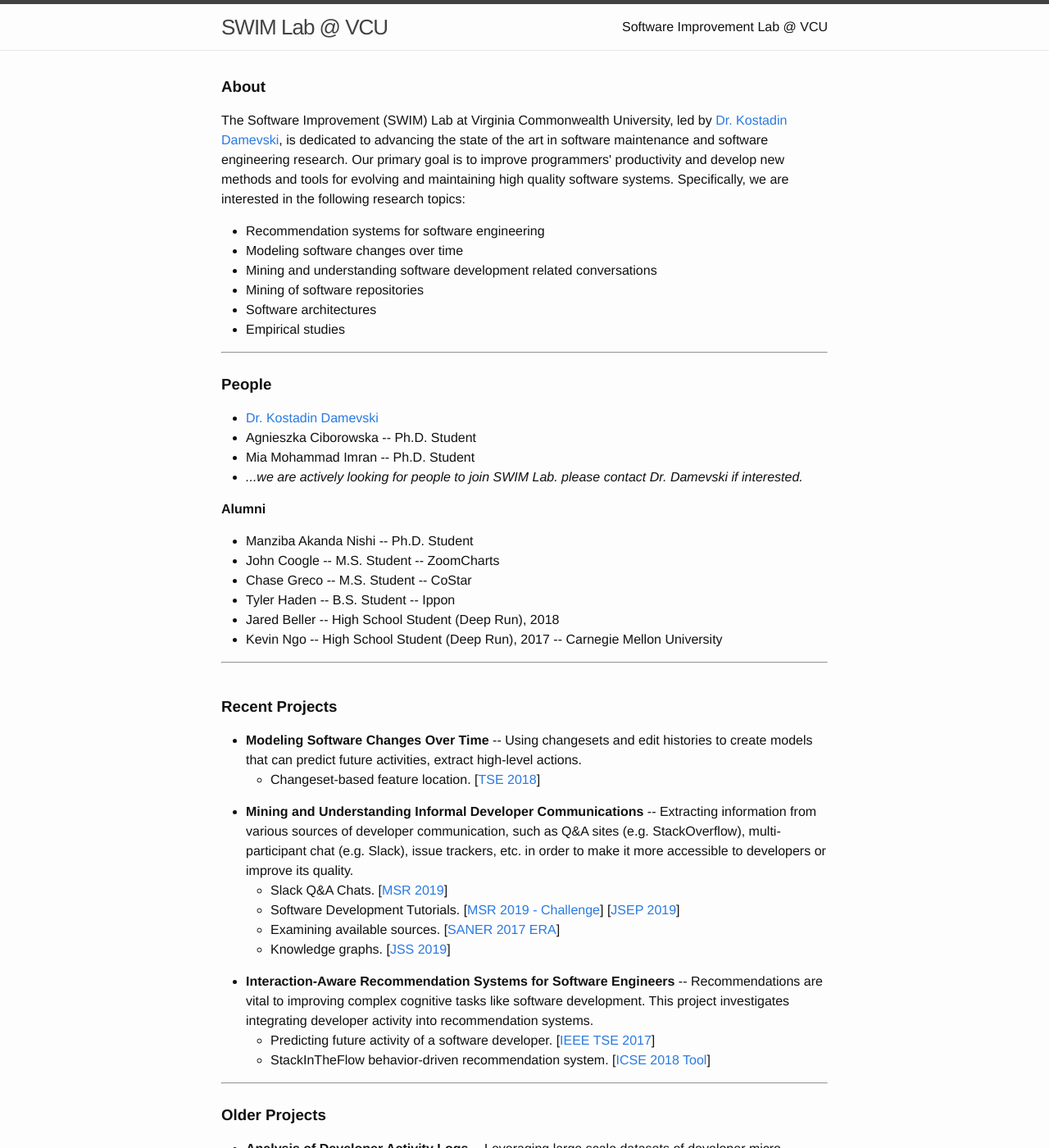
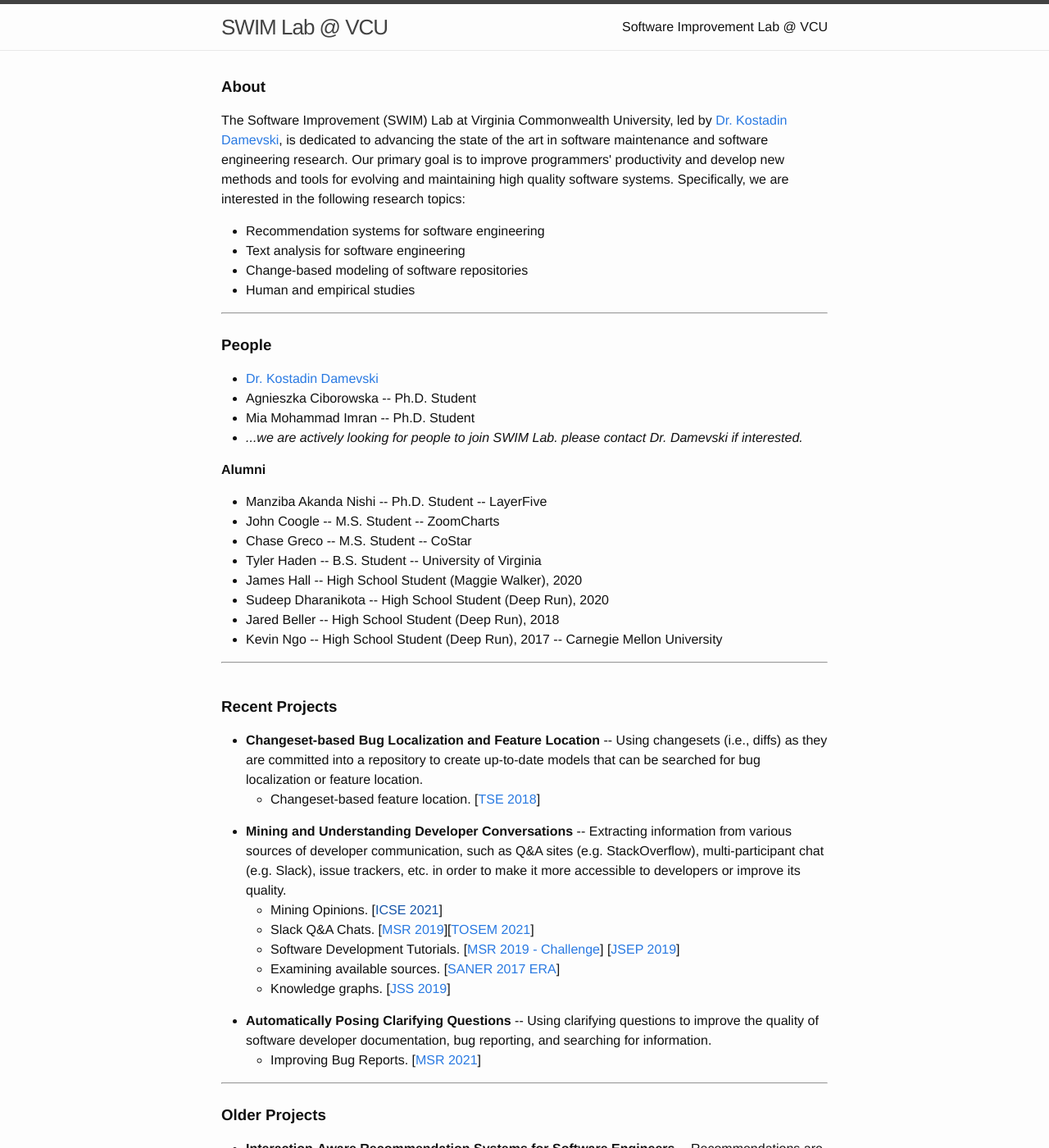
Before and after one commit to vcu-swim-lab/vcu-swim-lab.github.io, a Jekyll site: the page built from index.html, in a window 1280 px wide and 1400 px high. Shown: the whole window at 82% size. Built offline with Jekyll 4.4.1, drawn with Linux system fonts in a browser that asks for light colours; some of the changed text lies outside the part shown.

Commit message:
changes may 2021

```diff
--- a/index.html
+++ b/index.html
@@ -16,11 +16,9 @@ title: Software Improvement Lab @ VCU
 
       <ul>
          <li>Recommendation systems for software engineering</li>
-         <li>Modeling software changes over time</li>
-         <li>Mining and understanding software development related conversations</li>
-         <li>Mining of software repositories</li>
-         <li>Software architectures</li>
-         <li>Empirical studies</li>
+         <li>Text analysis for software engineering</li>
+         <li>Change-based modeling of software repositories</li>
+         <li>Human and empirical studies</li>
       </ul>
       <hr>
 
@@ -46,10 +44,12 @@ title: Software Improvement Lab @ VCU
       </ul>
       <h4><b>Alumni</b><h4>
       <ul>
-        <li>Manziba Akanda Nishi -- Ph.D. Student</li>
+        <li>Manziba Akanda Nishi -- Ph.D. Student -- LayerFive</li>
         <li>John Coogle -- M.S. Student -- ZoomCharts</li>
         <li>Chase Greco -- M.S. Student -- CoStar</li>
-        <li>Tyler Haden -- B.S. Student -- Ippon</li>
+        <li>Tyler Haden -- B.S. Student -- University of Virginia</li>
+        <li>James Hall -- High School Student (Maggie Walker), 2020 </li>
+        <li>Sudeep Dharanikota -- High School Student (Deep Run), 2020 </li>
         <li>Jared Beller -- High School Student (Deep Run), 2018 </li>
         <li>Kevin Ngo -- High School Student (Deep Run), 2017 -- Carnegie Mellon University</li>
       </ul>
@@ -58,26 +58,26 @@ title: Software Improvement Lab @ VCU
       <br>
       <h3><b>Recent Projects</b></h3>
       <ul>
-        <li><b>Modeling Software Changes Over Time</b> -- Using changesets and edit histories to create models that can predict future activities, extract high-level actions.</li>
+        <li><b>Changeset-based Bug Localization and Feature Location</b> -- Using changesets (i.e., diffs) as they are committed into a repository to create up-to-date models that can be searched for bug localization or feature location.</li>
           <ul>
             <li>Changeset-based feature location. [<a href="http://damevski.github.io/files/corley_online_lda_2018_preprint.pdf">TSE 2018</a>]</li>
           </ul>
 
 
-        <li><b>Mining and Understanding Informal Developer Communications</b> -- Extracting information from various
+        <li><b>Mining and Understanding Developer Conversations</b> -- Extracting information from various
         sources of developer communication, such as Q&A sites (e.g. StackOverflow), multi-participant chat (e.g. Slack), issue trackers, etc. in order to make it more accessible to developers or improve its quality.</li>
           <ul>
-            <li>Slack Q&A Chats. [<a href="http://damevski.github.io/files/chatterjee-msr19-preprint.pdf">MSR 2019</a>]</li>
+            <li>Mining Opinions. [<a href="">ICSE 2021</a>]</li>
+            <li>Slack Q&A Chats. [<a href="http://damevski.github.io/files/chatterjee-msr19-preprint.pdf">MSR 2019</a>][<a href="http://damevski.github.io/files/posthoc_tosem2021.pdf">TOSEM 2021</a>]</li>
             <li>Software Development Tutorials. [<a href="http://damevski.github.io/files/nishi-msr19-preprint.pdf">MSR 2019 - Challenge</a>]
               [<a href="http://damevski.github.io/files/tutver_jsep2019_preprint.pdf">JSEP 2019</a>] </li>
             <li>Examining available sources. [<a href="http://damevski.github.io/files/chatterjee-saner17.pdf">SANER 2017 ERA</a>] </li>
             <li>Knowledge graphs. [<a href="http://damevski.github.io/files/sotags_jss19_preprint.pdf">JSS 2019</a>]
           </ul>
 
-        <li><b>Interaction-Aware Recommendation Systems for Software Engineers</b> -- Recommendations are vital to improving complex cognitive tasks like software development. This project investigates integrating developer activity into recommendation systems.</li>
+        <li><b>Automatically Posing Clarifying Questions</b> -- Using clarifying questions to improve the quality of software developer documentation, bug reporting, and searching for information.
           <ul>
-            <li>Predicting future activity of a software developer. [<a href="https://doi.org/10.1109/TSE.2017.2748134">IEEE TSE 2017</a>]</li>
-            <li>StackInTheFlow behavior-driven recommendation system. [<a href="http://damevski.github.io/files/greco_icse18_preprint.pdf">ICSE 2018 Tool</a>]
+            <li>Improving Bug Reports. [<a href="http://damevski.github.io/files/bugautoq_msr21_preprint.pdf">MSR 2021</a>]</li>
           </ul>
 
       </ul>
@@ -86,6 +86,13 @@ title: Software Improvement Lab @ VCU
       <br>
       <h3><b>Older Projects</b></h3>
       <ul>
+
+        <li><b>Interaction-Aware Recommendation Systems for Software Engineers</b> -- Recommendations are vital to improving complex cognitive tasks like software development. This project investigates integrating developer activity into recommendation systems.</li>
+          <ul>
+            <li>Predicting future activity of a software developer. [<a href="https://doi.org/10.1109/TSE.2017.2748134">IEEE TSE 2017</a>]</li>
+            <li>StackInTheFlow behavior-driven recommendation system. [<a href="http://damevski.github.io/files/greco_icse18_preprint.pdf">ICSE 2018 Tool</a>]
+          </ul>
+
         <li><b>Analysis of Developer Activity Logs</b> -- Leveraging large scale datasets of developer micro-interactions with the IDE, in the field, to understand how they perform certain software engineering tasks. This research leads to recommendation systems that integrate such complex usage data.</li>
           <ul>
             <li>Detecting opportunistic reuse of code from the web. [<a href="http://damevski.github.io/files/ciborowska_msr18_preprint.pdf">MSR 2018</a>]
@@ -94,6 +101,7 @@ title: Software Improvement Lab @ VCU
             <li>Extracting high-level IDE behaviors. [<a href="http://dx.doi.org/10.1109/TSE.2016.2592905">IEEE TSE 2016</a>][<a href="http://damevski.github.io/files/damevski_msr_16.pdf">MSR 2016</a>]</li>
             <li>Understanding how developers locate features using modern IDEs. [<a href="http://www.springer.com/computer/swe/journal/10664">EMSE 2015</a>]</li>
           </ul>
+
         <li><b>Code Search (Feature Location)</b></li>
           <ul>
             <li>Changeset-based feature location. [<a href="http://damevski.github.io/files/corley_online_lda_2018_preprint.pdf">TSE 2018</a>]</li>
@@ -107,11 +115,13 @@ title: Software Improvement Lab @ VCU
 
       <br>
       <h3><b>Software</b></h3>
-      <p><i>In order of most to least recent.</i></p>
+      <ul>
+        <li>TBA</li>
+      </ul>
+
+      <p><i>No longer maintained:</i></p>
       <ul>
         <li><a href="https://plugins.jetbrains.com/plugin/9653-stackintheflow">StackInTheFlow</a> -- StackInTheFlow is a recommendation system that suggests Stack Overflow articles in IntelliJ.</i></li>
-        <li><a href="https://knowho.ws">KnowHows</a> -- KnowHows is a Slack app that allows developers to query for channel participants that have knowledge
-        of a specific development topic or API.</li>
       	<li><a href="https://visualstudiogallery.msdn.microsoft.com/06f39a31-20ce-408c-afee-8a02b484db1c">Sando Code Search Tool</a> -- Sando is a Visual Studio extension that helps developers locate relevant code in a large code base. (<i>over 22K downloads, as of February 2016</i>)</li>
         <li><a href="https://play.google.com/store/apps/details?id=sysnetlab.android.sdc">SenSee Android App</a> -- SenSee is an Android application that collects data from each of the device's sensors and includes the ability to store this data on DropBox.</li>
       </ul>
```
